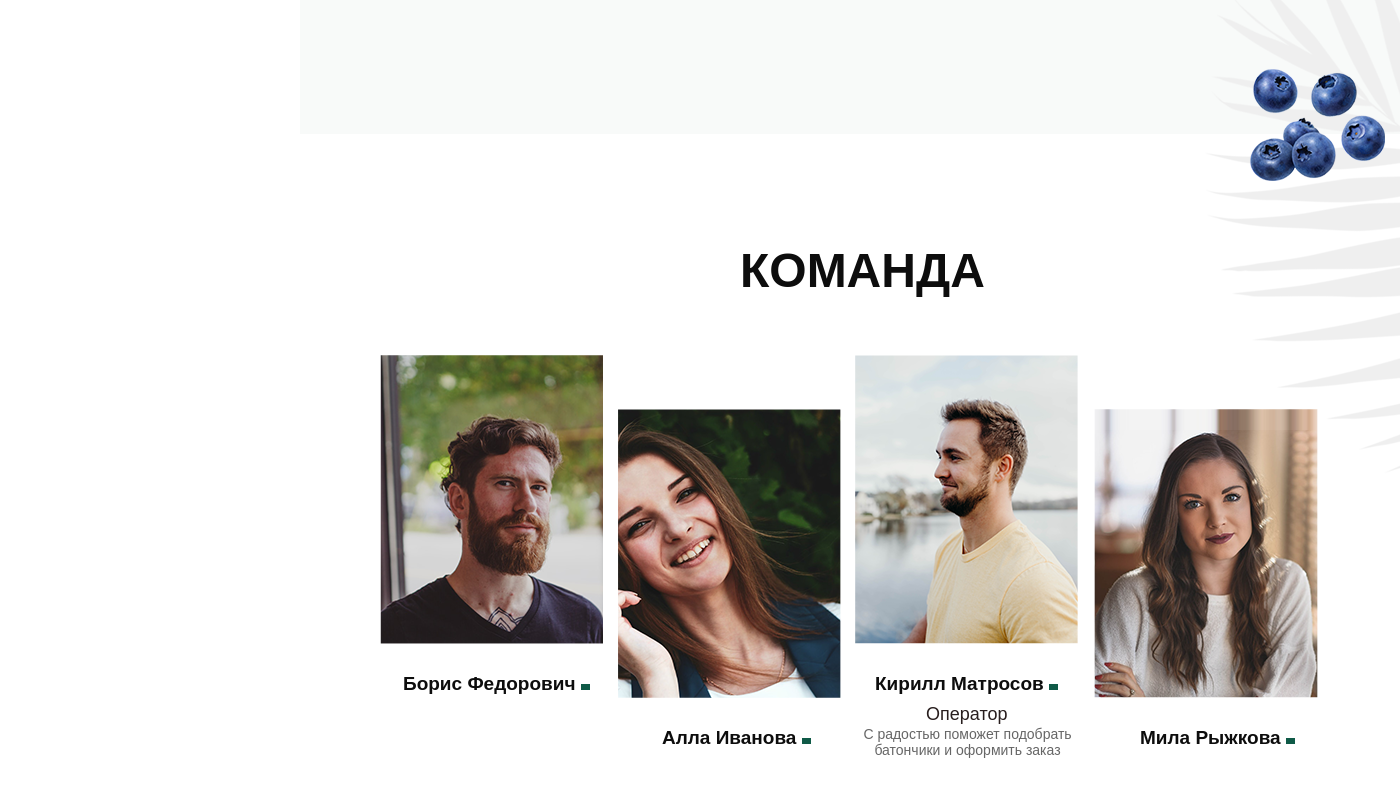
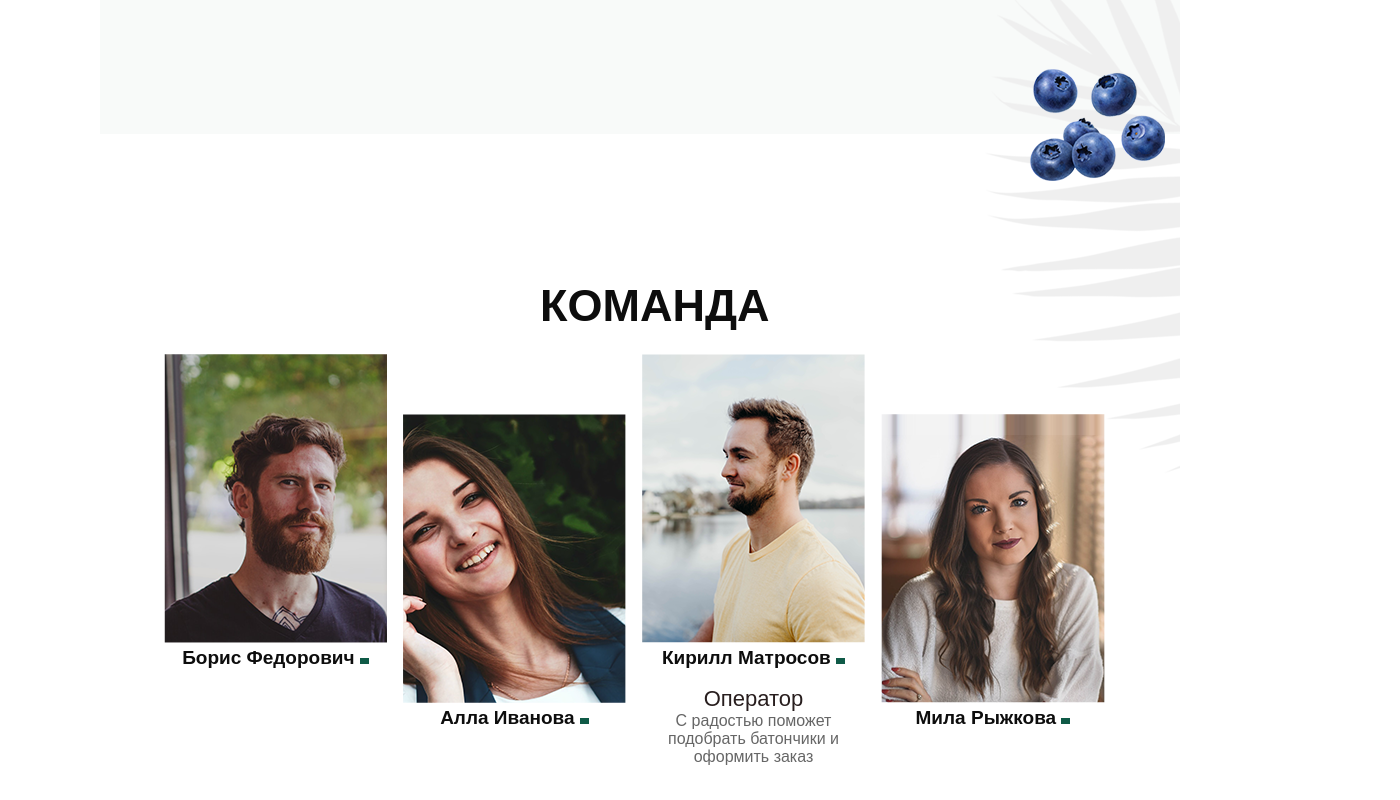
Before and after one commit to Ilyaisname/site-block, a plain HTML site: page index.html in a window 1280 px wide. Shown: the part 640-1440 px from the top of the page, 1400 px wide, since content can reach past the window. Drawn offline with Linux system fonts and the light colour scheme; files whose address does not match are found by name.

Commit message:
modified block in float

```diff
--- a/index.html
+++ b/index.html
@@ -6,6 +6,7 @@
   <link rel="stylesheet" href="src/style/style.css">
 </head>
 <body>
+  <div class="container">
   <div class="up-block">
     <div id="image">
       <img src="src/images/images/Background_pattern.png" alt="Background_pattern">
@@ -18,10 +19,9 @@
     </div>
 
   <div class="general-block">
+    <div class="head"> <h2>команда</h2> </div>
     <div id="main-box">
-      <div class="head"> <span>команда</span> </div>
-
-      <div id="photo1">
+      <div class="photo-margin">
         <div > <img src="src/images/images/photo-1542211295-d5bf730e56cd.png" alt="photo"></div>
         <div class="mini-box">
           <div id="name1"><span><b>Борис Федорович</b></span> <svg xmlns="http://www.w3.org/2000/svg" width="9" height="6" viewBox="0 0 9 6"><g><g opacity="0"><path fill="#0f5a47" d="M4.506 6.14L.006.136h9.001z"/></g></g></svg> </div>
@@ -29,15 +29,15 @@
         </div>
       </div>
 
-      <div id="photo2">
-        <div > <img src="src/images/images/photo-1548534984-ddf53b264a58.png" alt=""></div>
+      <div class="photo-margin">
+        <div class="photo"> <img src="src/images/images/photo-1548534984-ddf53b264a58.png" alt=""></div>
         <div class="mini-box">
           <div id="name2"><span><b>Алла Иванова</b></span> <svg xmlns="http://www.w3.org/2000/svg" width="9" height="6" viewBox="0 0 9 6"><g><g opacity="0"><path fill="#0f5a47" d="M4.506 6.14L.006.136h9.001z"/></g></g></svg></div>
           <div></div>
         </div>
       </div>
 
-      <div id="photo3">
+      <div class="photo-margin">
         <div > <img src="src/images/images/photo-1551153771-1a67a570d583.png" alt=""></div>
         <div class="mini-box">
           <div id="name3"><span><b>Кирилл Матросов</b></span> <svg xmlns="http://www.w3.org/2000/svg" width="9" height="6" viewBox="0 0 9 6"><g><g opacity="0"><path fill="#0f5a47" d="M4.506 6.14L.006.136h9.001z"/></g></g></svg></div>
@@ -48,12 +48,13 @@
         </div>
       </div>
 
-      <div id="photo4">
-        <div > <img src="src/images/images/photo-1549351512-c5e12b11e283.png" alt=""></div>
+      <div class="photo-margin">
+        <div class="photo"> <img src="src/images/images/photo-1549351512-c5e12b11e283.png" alt=""></div>
         <div class="mini-box">
           <div id="name4"><span><b>Мила Рыжкова</b></span> <svg xmlns="http://www.w3.org/2000/svg" width="9" height="6" viewBox="0 0 9 6"><g><g opacity="0"><path fill="#0f5a47" d="M4.506 6.14L.006.136h9.001z"/></g></g></svg></div>
           <div></div>
         </div>
+
       </div>
     </div>
   </div>
@@ -61,7 +62,7 @@
   <div id="down-block"> <img src="src/images/images/pic.png" alt="pic">
     <div id="berry2"> <img src="src/images//images/Berry.png" alt=""></div>
   </div>
-
+</div>
 
 </body>
 </html>
--- a/src/style/style.css
+++ b/src/style/style.css
@@ -3,18 +3,19 @@
   src: url('https://fonts.googleapis.com/css2?family=Alegreya+Sans&display=swap');
 }
 
-body {
-  width: 1100px;
-  margin-left: 300px;
+.container {
+  margin-right: auto;
+  margin-left:  auto;
+  max-width: 1080px;
+  padding-right: 10px;
+  padding-left:  10px;
 }
 
 /* first block  */
 .up-block {
   position: relative;
-  width: 1100px;
   height: 766px;
   background-color: #f8faf9;
-  /* opacity: -1; */
 }
 
 #image {
@@ -36,79 +37,40 @@ body {
   right: 15px ;
   bottom: 293px;
 }
+
 /* second block */
 .general-block {
-  width: 1100px;
   height: 766px;
   background-color: #ffffff;
   position: relative;
 }
 #main-box {
 position: relative;
-float: left;
+display: inline-block;
+margin-left: 64px;
+margin-top: 220px;
 }
 
 .head {
-  width: 222px;
-  height: 38px;
   color: #0d0d0d;
   font-family: 'Alegreya Sans', sans-serif;
-  font-size: 48px;
-  font-weight: 700;
+  font-size: 30px;
   text-transform: uppercase;
   position: absolute;
   top: 109px;
-  right: 439px;
   left: 440px;
-  bottom: 619px;
   display: inline-block;
 }
+
 /* photo bar */
 
-
-#photo1 {
-  /* width: 223px;
-  height: 289px; */
-  display: inline-block;
-  position: absolute;
-  top: 221px;
-  right: 800px;
-  bottom: 256px;
-  left: 80px;
-
+.photo-margin {
+  padding-right: 16px;
+  float: left;
 }
 
-#photo2 {
-  /* width: 223px;
-  height: 289px; */
-  display: inline-block;
-  position: absolute;
-  top: 275px;
-  right: 560px;
-  bottom: 199px;
-  left: 318px;
-}
-
-#photo3 {
-  /* width: 223px;
-  height: 289px; */
-  display: inline-block;
-  position: absolute;
-  top: 221px;
-  right: 317px;
-  bottom: 262px;
-  left: 555px;
-}
-
-#photo4 {
-  /* width: 223px;
-  height: 289px; */
-  display: inline-block;
-  position: absolute;
-  top: 275px;
-  right: 75px;
-  bottom: 212px;
-  left: 794px;
+.photo {
+  margin-top: 60px;
 }
 
 .mini-box {
@@ -117,98 +79,60 @@ float: left;
 }
 
 #name1 {
-  position: absolute;
-  width: max-content;
-  height: max-content;
   font-family: 'Alegreya Sans', sans-serif;
   font-size: 19px;
   font-weight: 500;
   text-align: center;
   color: #0d0d0d;
-  top: 25px;
-  left: 23px;
-  right: 42px;
-  display: inline-block;
 }
 
 #name2 {
-  position: absolute;
-  width: max-content;
-  height: max-content;
   font-family: 'Alegreya Sans', sans-serif;
   font-size: 19px;
   font-weight: 500;
   text-align: center;
   color: #0d0d0d;
-  top: 25px;
-  left: 44px;
-  right: 58px;
-  display: inline-block;
 }
 
 #name3 {
-  position: absolute;
-  width: max-content;
-  height: max-content;
   font-family: 'Alegreya Sans', sans-serif;
   font-size: 19px;
   font-weight: 500;
   text-align: center;
   color: #0d0d0d;
-  top: 25px;
-  left: 20px;
-  right: 43px;
-  display: inline-block;
 }
 
 #name4 {
-  position: absolute;
-  width: max-content;
-  height: max-content;
   font-family: 'Alegreya Sans', sans-serif;
   font-size: 19px;
   font-weight: 500;
   text-align: center;
   color: #0d0d0d;
-  top: 25px;
-  left: 46px;
-  right: 49px;
-  display: inline-block;
 }
 
 #mini-menu {
-  position: relative;
-  width: max-content;
-  height: max-content;
+
 }
 
 .text-menu-head {
-  width: 70px;
-  height: 16px;
   color: #281e1e;
   font-family: 'Alegreya Sans', sans-serif;
-  font-size: 18px;
+  font-size: 22px;
   font-weight: 400;
   text-align: center;
-  position: absolute;
-  top: 56px;
-  left: 71px;
-  padding-bottom: 10px;
+  display: block;
+  margin-top: 17px;
 }
 
 .text-menu {
-  position: absolute;
-  display: inline-block;
-  width: 223px;
-  height: 38px;
+  display: block;
+  max-width: 223px;
+  min-width: auto;
   color: #666666;
   font-family: 'Alegreya Sans', sans-serif;
-  font-size: 14px;
+  font-size: 16px;
   font-weight: 300;
-  top: 78px;
-  left: 1px;
   text-align: center;
-
 }
 /* Style for "Polygon 1" */
 svg{
@@ -218,7 +142,6 @@ background-color: #0f5a47;
 
 #down-block {
   position: relative;
-  width: 1100px;
   height: 766px;
 }
 
```
